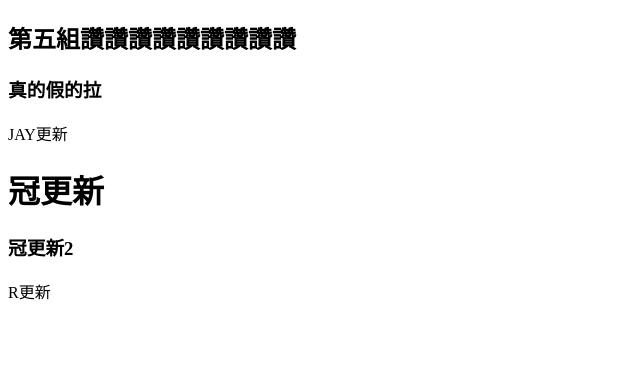
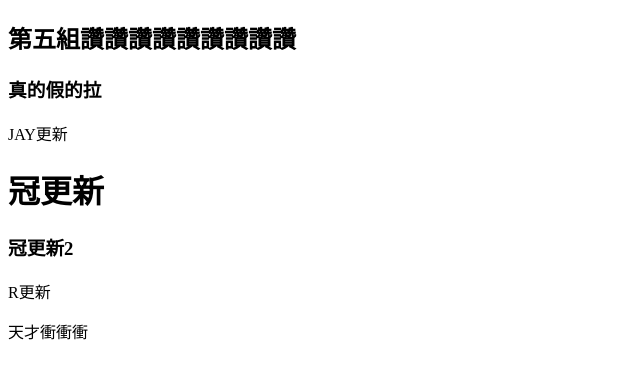
Before and after one commit to RRrush37/5th_for_fun, a plain HTML site: page index.html in a window 1280 px wide. Shown: the whole page, without its empty margins (0-640 px from the left). Drawn offline with Linux system fonts and the light colour scheme.

Commit message:
asdsadasda

```diff
--- a/index.html
+++ b/index.html
@@ -13,5 +13,6 @@
     <h1>冠更新</h1>
     <h3>冠更新2</h3>
     <p>R更新</p>
+    <p>天才衝衝衝</p>
   </body>
 </html>
```
